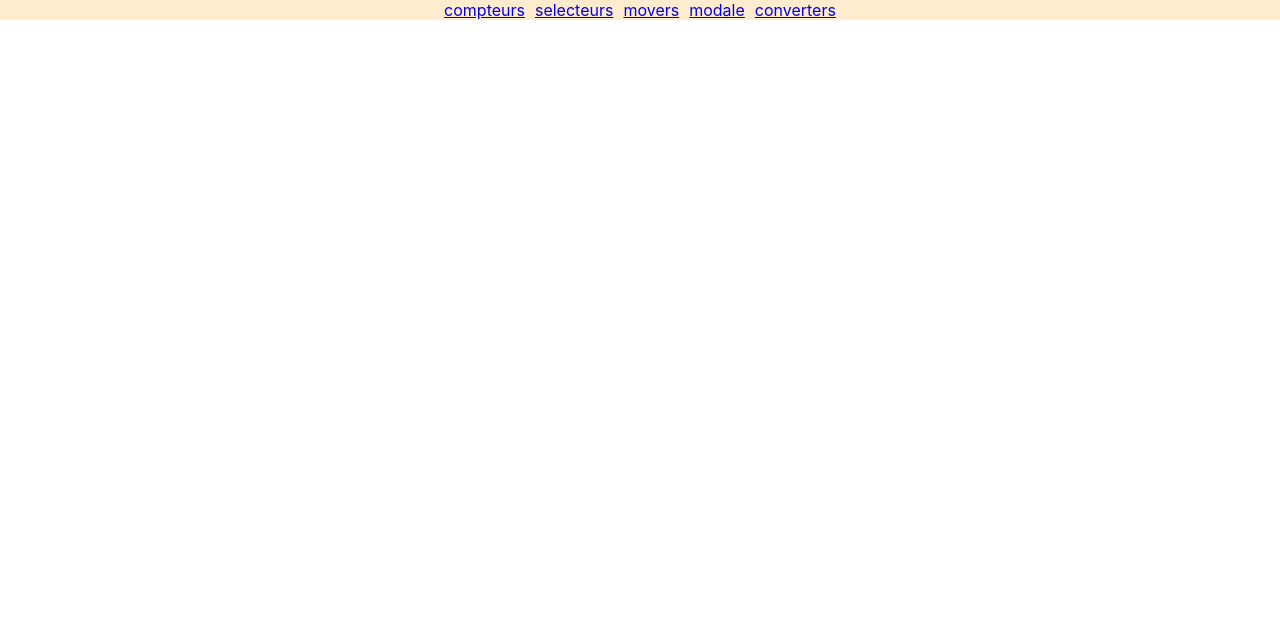
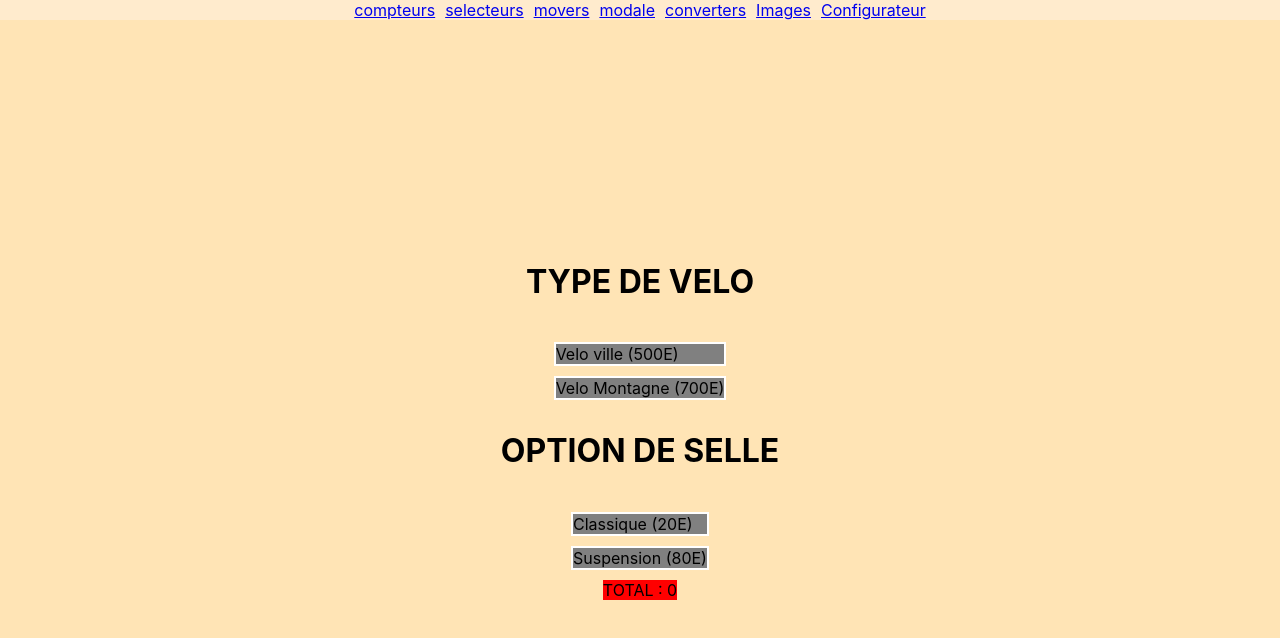
Before and after one commit to MgRl8ow3MhVr/greta2022states, a React (Create React App) app: page /configurateur in a window 1280 px wide. Shown: the top 638 px of the page. Built offline with nearby package versions, Linux system fonts and the light colour scheme.

Commit message:
configurator

```diff
--- a/src/App.js
+++ b/src/App.js
@@ -8,6 +8,8 @@ import Selecteurs from "./components/Selecteurs";
 import Movers from "./components/Movers";
 import Modale from "./components/Modal";
 import Converters from "./components/Converters";
+import Images from "./components/Images";
+import Configurateur from "./components/Configurateur";
 
 function App() {
   return (
@@ -20,6 +22,8 @@ function App() {
         <Route path="movers" element={<Movers />} />
         <Route path="modale" element={<Modale />} />
         <Route path="converters" element={<Converters />} />
+        <Route path="images" element={<Images />} />
+        <Route path="configurateur" element={<Configurateur />} />
       </Routes>
     </BrowserRouter>
   );
--- /dev/null
+++ b/src/components/Configurateur/index.css
@@ -0,0 +1,31 @@
+.configContainer{
+    height: 100vh;
+    width: 100%;
+    background-color: moccasin;
+    display: flex;
+    flex-direction: column;
+    align-items: center;
+    justify-content: center;
+    gap:10px
+}
+
+.selected {
+    background-color: green;
+    border: solid 2px black;
+}
+
+.notselected {
+    background-color: gray;
+    border: solid 2px white;
+
+}
+
+
+.configContainer > div > div {
+    cursor: pointer;
+    margin-top:10px
+}
+
+.total {
+    background-color: red;
+}
--- /dev/null
+++ b/src/components/Configurateur/index.js
@@ -0,0 +1,58 @@
+import "./index.css";
+import { useState } from "react";
+
+const Configurateur = () => {
+  const [choice1, setChoice1] = useState(null);
+  const [choice2, setChoice2] = useState(null);
+
+  return (
+    <div className="configContainer">
+      <h1>TYPE DE VELO</h1>
+      <div>
+        <div
+          onClick={() => {
+            setChoice1(500);
+          }}
+          className={choice1 === 500 ? "selected" : "notselected"}
+        >
+          Velo ville (500E)
+        </div>
+
+        <div
+          onClick={() => {
+            setChoice1(700);
+          }}
+          className={choice1 === 700 ? "selected" : "notselected"}
+        >
+          Velo Montagne (700E)
+        </div>
+      </div>
+
+      <h1>OPTION DE SELLE</h1>
+
+      <div>
+        <div
+          onClick={() => {
+            setChoice2(20);
+          }}
+          className={choice2 === 20 ? "selected" : "notselected"}
+        >
+          Classique (20E)
+        </div>
+
+        <div
+          onClick={() => {
+            setChoice2(80);
+          }}
+          className={choice2 === 80 ? "selected" : "notselected"}
+        >
+          Suspension (80E)
+        </div>
+      </div>
+
+      <div className="total">TOTAL : {choice1 + choice2} </div>
+    </div>
+  );
+};
+
+export default Configurateur;
--- a/src/components/Header/index.js
+++ b/src/components/Header/index.js
@@ -10,6 +10,8 @@ const Header = () => {
       <Link to="movers">movers</Link>
       <Link to="modale">modale</Link>
       <Link to="converters">converters</Link>
+      <Link to="images">Images</Link>
+      <Link to="configurateur">Configurateur</Link>
     </div>
   );
 };
--- /dev/null
+++ b/src/components/Images/index.css
@@ -0,0 +1,15 @@
+.imgContainer {
+    height: 100vh;
+    background-color: cyan;
+    width: 100%;
+}
+
+.oneItem img {
+    height: 300px;
+    width: 200px;
+    object-fit: cover;
+    background-color: red;
+    border:solid 2px black;
+    object-position: center;
+
+}
--- /dev/null
+++ b/src/components/Images/index.js
@@ -0,0 +1,23 @@
+import "./index.css";
+
+const Images = () => {
+  const url1 =
+    "https://www.cherifaistesvalises.com/wp-content/uploads/2022/02/shutterstock_1662677074.jpg";
+  const url2 =
+    "https://media-cdn.tripadvisor.com/media/photo-s/1c/39/e1/25/aerial.jpg";
+
+  return (
+    <div className="imgContainer">
+      <div className="oneItem">
+        <img src={url1} />
+        <div>zanzibar1</div>
+      </div>
+      <div className="oneItem">
+        <img src={url2} />
+        <div>zanzibar1</div>
+      </div>
+    </div>
+  );
+};
+
+export default Images;
```
